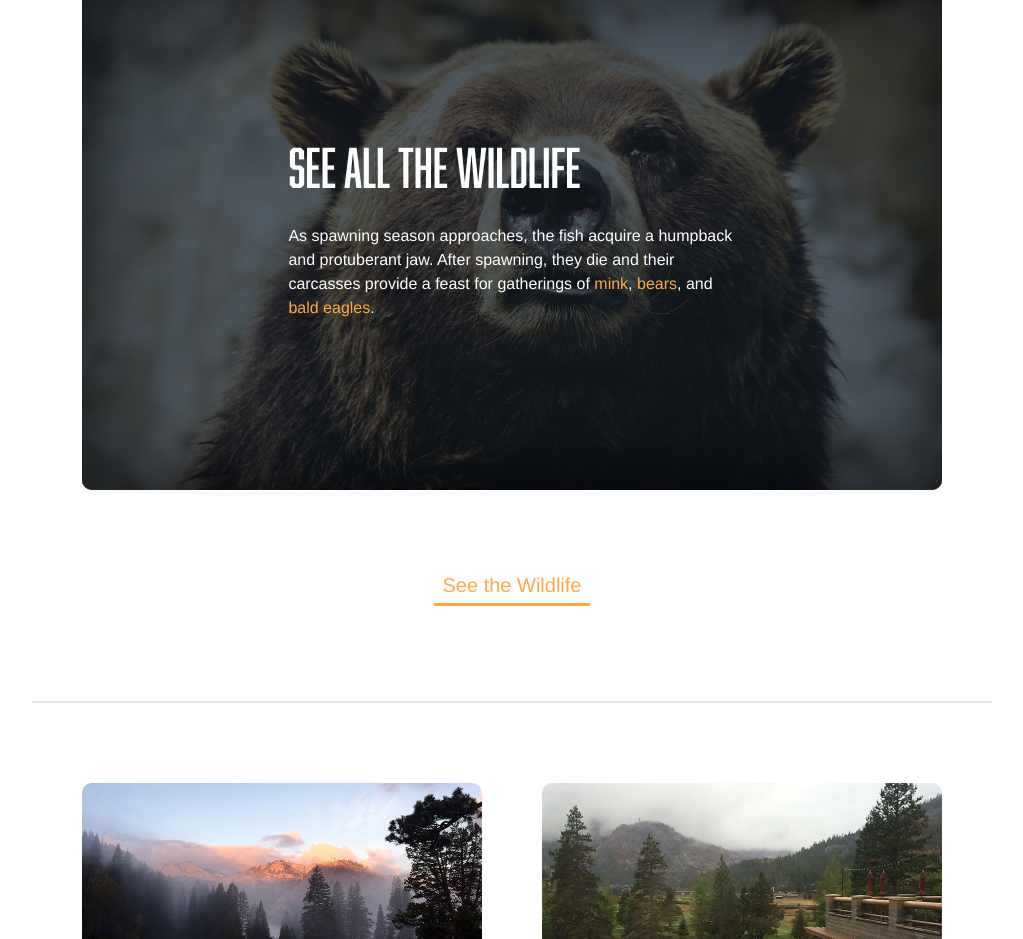
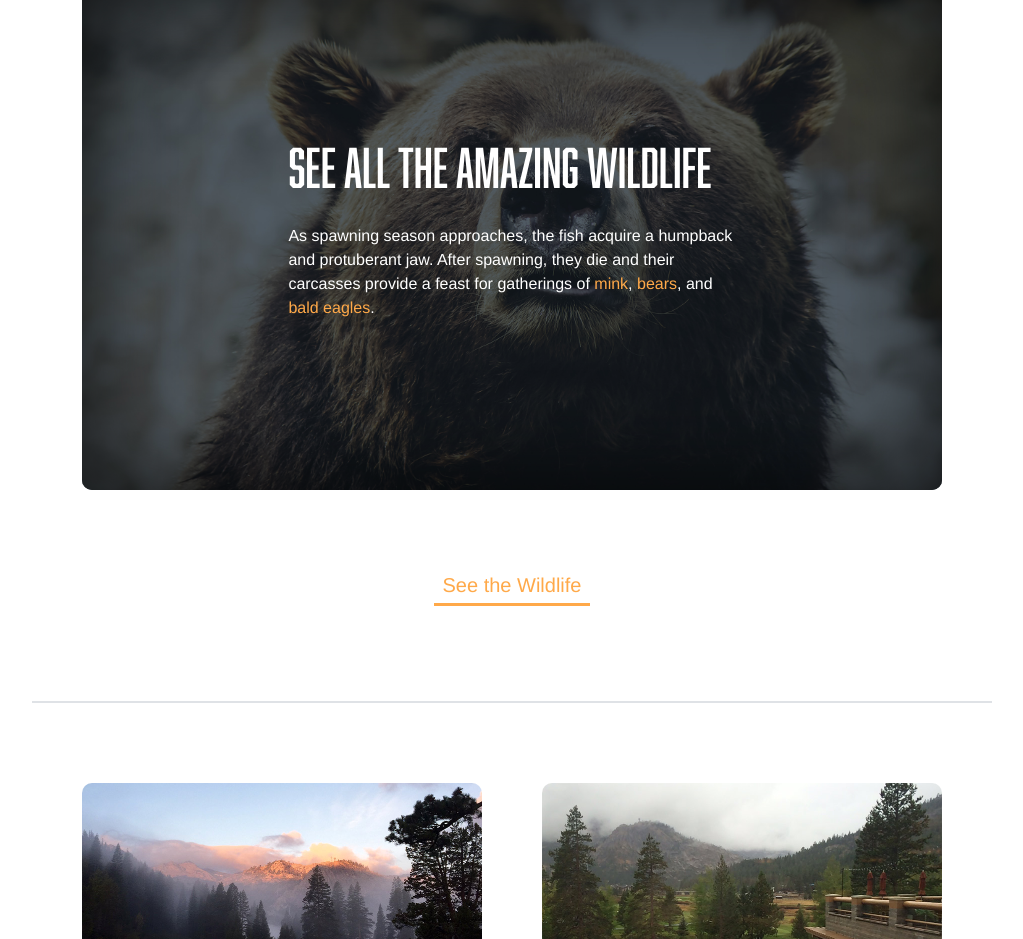
Before and after one commit to trublue007/github-tutorial, a plain HTML site: page index.html in a window 1280 px wide. Shown: the part 1200-2139 px from the top of the page, without its empty margins (128-1151 px from the left). Drawn offline with Linux system fonts and the light colour scheme; files that its build step writes are made by us from their sources.

Commit message:
changed h2

```diff
--- a/index.html
+++ b/index.html
@@ -20,7 +20,7 @@
 			<a class="callout" href="#more">Find out more</a>
 
       <div class="wildlife">
-        <h2> See all the Wildlife</h2>
+        <h2> See all the amazing Wildlife</h2>
         <p>
           As spawning season approaches, the fish acquire a humpback and protuberant jaw. After spawning, they die and their carcasses provide a feast for gatherings of <a href="#mink">mink</a>, <a href="#bears">bears</a>, and <a href="#eagles">bald eagles</a>.
         </p>
```
